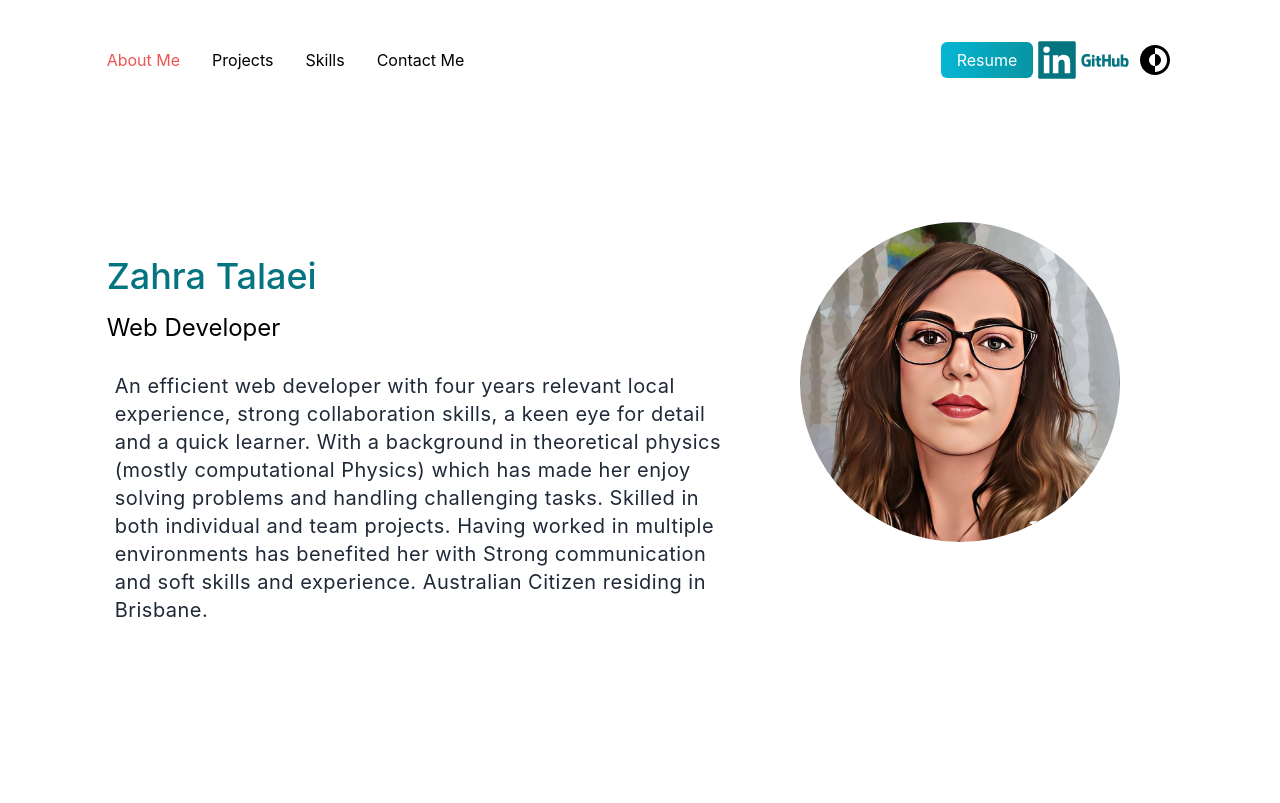
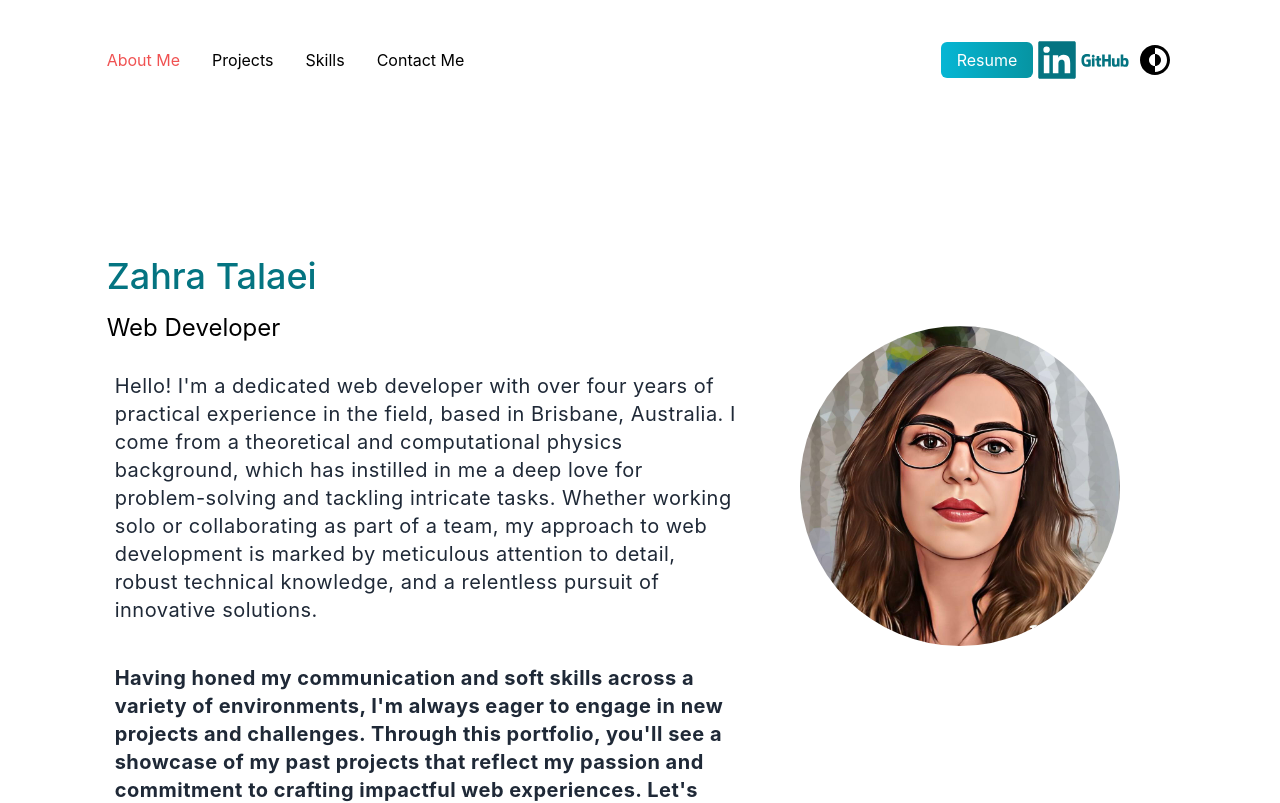
Before and after one commit to zahratalaei/portfolio, a Next.js app: page / in a window 1280 px wide. Shown: the top 803 px of the page. Built offline with nearby package versions, Linux system fonts and the light colour scheme.

Commit message:
change about me

```diff
--- a/components/About.js
+++ b/components/About.js
@@ -26,11 +26,10 @@ const {setSelectedPage} = useContext(PageContext)
                     >
                          <h2 className='text-4xl py-2 text-teal-600 font-medium md:text-4xl dark:text-teal-400'>Zahra Talaei</h2>
                          <h3 className='text-2xl py-2 md:text-2xl dark:text-white'>Web Developer</h3>
-                         <p className='text-md py-5 text-gray-800 leading-8 md:text-xl md:px-2 max-w-3xl  dark:text-gray-200 tracking-wide '>An efficient web developer with four years relevant local experience, strong collaboration skills, a keen eye for
-                         detail and a quick learner. With a background in theoretical physics (mostly computational Physics) which has made her enjoy
-                         solving problems and handling challenging tasks. Skilled in both individual and team projects. Having worked in multiple
-                         environments has benefited her with Strong communication and soft skills and experience. Australian Citizen residing in
-                         Brisbane.
+                         <p className='text-md py-5 text-gray-800 leading-8 md:text-xl md:px-2 max-w-3xl  dark:text-gray-200 tracking-wide '>Hello! I'm a dedicated web developer with over four years of practical experience in the field, based in Brisbane, Australia. I come from a theoretical and computational physics background, which has instilled in me a deep love for problem-solving and tackling intricate tasks. Whether working solo or collaborating as part of a team, my approach to web development is marked by meticulous attention to detail, robust technical knowledge, and a relentless pursuit of innovative solutions.
+                         </p>
+                         <p className='text-md py-5 text-gray-800 leading-8 md:text-xl md:px-2 max-w-3xl  dark:text-gray-200 tracking-wide font-bold'>
+                         Having honed my communication and soft skills across a variety of environments, I'm always eager to engage in new projects and challenges. Through this portfolio, you'll see a showcase of my past projects that reflect my passion and commitment to crafting impactful web experiences. Let's create something amazing together!
                          </p>
                     </motion.div>
                </div>
```
